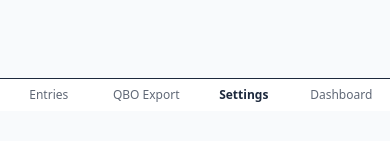
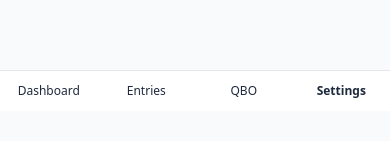
Before and after one commit to saltesefalcon/aidanpettycash, a Next.js app: page /store/1/settings in a window 390 px wide. Shown: the part 733-874 px from the top of the page. Built offline with nearby package versions, Linux system fonts and the light colour scheme; no server answers; the database is empty; sample sign-in values are in the browser's storage.

Commit message:
fix(mobile-nav): global dashboard route; show bar on QBO+Settings; add bottom padding

```diff
--- a/src/app/store/[storeId]/qbo-export/page.tsx
+++ b/src/app/store/[storeId]/qbo-export/page.tsx
@@ -4,6 +4,7 @@ import { useEffect, useMemo, useState } from "react";
 import { useParams } from "next/navigation";
 import { db } from "@/lib/firebase";
 import { doc, getDoc } from "firebase/firestore";
+import MobileNav from "@/components/MobileNav";
 
 function lastDayOfMonth(yyyyMm: string) {
   const [y, m] = yyyyMm.split("-").map(Number);
@@ -70,7 +71,8 @@ export default function QboExportPage() {
   }
 
   return (
-    <main className="p-6 space-y-4">
+    <main className="p-6 space-y-4 pb-24">  {/* pb so content doesn't sit under fixed nav */}
+
       <h1 className="text-2xl font-semibold capitalize">{storeName} · QBO Export</h1>
 
       <div className="grid gap-4 md:grid-cols-3">
@@ -126,6 +128,9 @@ export default function QboExportPage() {
       <pre className="bg-white border rounded p-3 overflow-auto text-xs whitespace-pre-wrap">
         {out || "Preview JSON will appear here."}
       </pre>
+      <div className="h-16 md:hidden" />   {/* spacer for the fixed mobile bar */}
+<MobileNav storeId={String(storeId)} />
+
     </main>
   );
 }
--- a/src/app/store/[storeId]/settings/page.tsx
+++ b/src/app/store/[storeId]/settings/page.tsx
@@ -149,7 +149,7 @@ export default function SettingsPage() {
 
       {/* 3) Spacer + fixed mobile nav at the very bottom */}
       <div className="h-16 md:hidden" />
-      <MobileNav storeId={String(storeId)} />
+      <MobileNav storeId={String(storeId)} active="settings" />
     </main>
   );
 }
--- a/src/components/MobileNav.tsx
+++ b/src/components/MobileNav.tsx
@@ -1,38 +1,66 @@
-// src/components/MobileNav.tsx
 "use client";
 
 import Link from "next/link";
 import { usePathname } from "next/navigation";
 
-export default function MobileNav({ storeId }: { storeId: string }) {
+type Active = "dashboard" | "entries" | "qbo" | "settings" | "admin";
+
+export default function MobileNav({
+  storeId = "",
+  active,
+}: {
+  storeId?: string;
+  active?: Active;
+}) {
   const pathname = usePathname();
 
-  const entriesHref  = `/store/${storeId}`;
-  const qboHref      = `/store/${storeId}/qbo-export`;
-  const settingsHref = `/store/${storeId}/settings`;
-  const dashHref     = `/dashboard`; // global dashboard (shared across stores)
+  // Map our tab keys to the actual route segment
+  const routeOf: Record<Active, string> = {
+    dashboard: "dashboard",
+    entries: "entries",
+    qbo: "qbo-export",
+    settings: "settings",
+    admin: "admin",
+  };
 
-  const isEntries  = pathname === entriesHref || pathname.startsWith(`/store/${storeId}/entries`);
-  const isQbo      = pathname.startsWith(qboHref);
-  const isSettings = pathname.startsWith(settingsHref);
-  const isDash     = pathname === "/dashboard";
+  // Build hrefs: dashboard is global (/dashboard), all others are store-scoped
+  const hrefFor = (key: Active) =>
+    key === "dashboard" ? "/dashboard" : `/store/${storeId}/${routeOf[key]}`;
 
-  const Item = ({ href, label, active }: { href: string; label: string; active: boolean }) => (
-    <Link
-      href={href}
-      className={`flex-1 py-2 text-center text-xs ${active ? "font-semibold" : "opacity-70"} hover:opacity-100`}
-    >
-      {label}
-    </Link>
-  );
+  // If "active" not provided, infer it from the path (fallback)
+  const isActive = (key: Active) => {
+    if (active) return active === key;
+    if (key === "dashboard") return pathname === "/dashboard";
+    return pathname.startsWith(`/store/${storeId}/${routeOf[key]}`);
+  };
 
   return (
-    <nav className="md:hidden fixed bottom-0 inset-x-0 z-50 border-t bg-white/95 backdrop-blur">
-      <div className="flex items-stretch">
-        <Item href={entriesHref}  label="Entries"   active={isEntries} />
-        <Item href={qboHref}      label="QBO Export" active={isQbo} />
-        <Item href={settingsHref} label="Settings"  active={isSettings} />
-        <Item href={dashHref}     label="Dashboard" active={isDash} />
+    <nav className="fixed bottom-0 left-0 right-0 z-50 md:hidden bg-white border-t border-gray-200">
+      <div className="grid grid-cols-4 text-xs">
+        <Link
+          href={hrefFor("dashboard")}
+          className={`py-3 text-center ${isActive("dashboard") ? "font-semibold" : ""}`}
+        >
+          Dashboard
+        </Link>
+        <Link
+          href={hrefFor("entries")}
+          className={`py-3 text-center ${isActive("entries") ? "font-semibold" : ""}`}
+        >
+          Entries
+        </Link>
+        <Link
+          href={hrefFor("qbo")}
+          className={`py-3 text-center ${isActive("qbo") ? "font-semibold" : ""}`}
+        >
+          QBO
+        </Link>
+        <Link
+          href={hrefFor("settings")}
+          className={`py-3 text-center ${isActive("settings") ? "font-semibold" : ""}`}
+        >
+          Settings
+        </Link>
       </div>
     </nav>
   );
```
